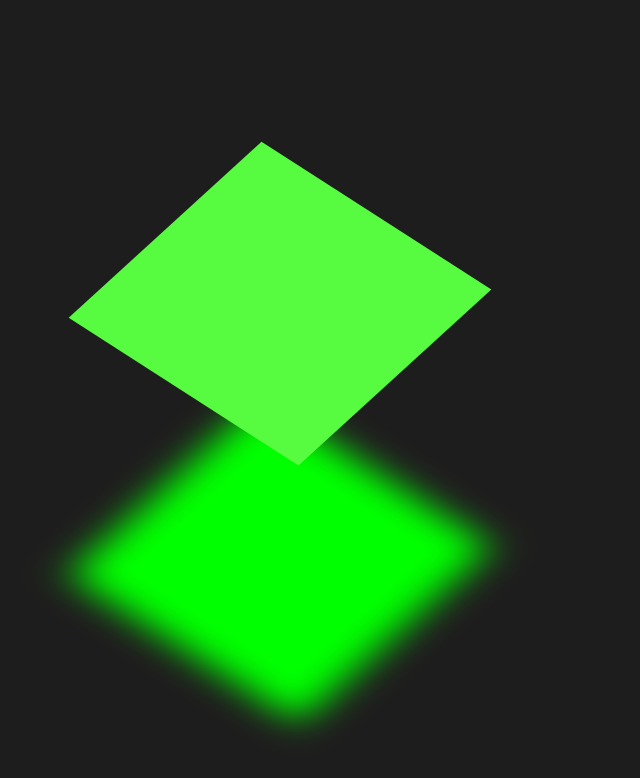
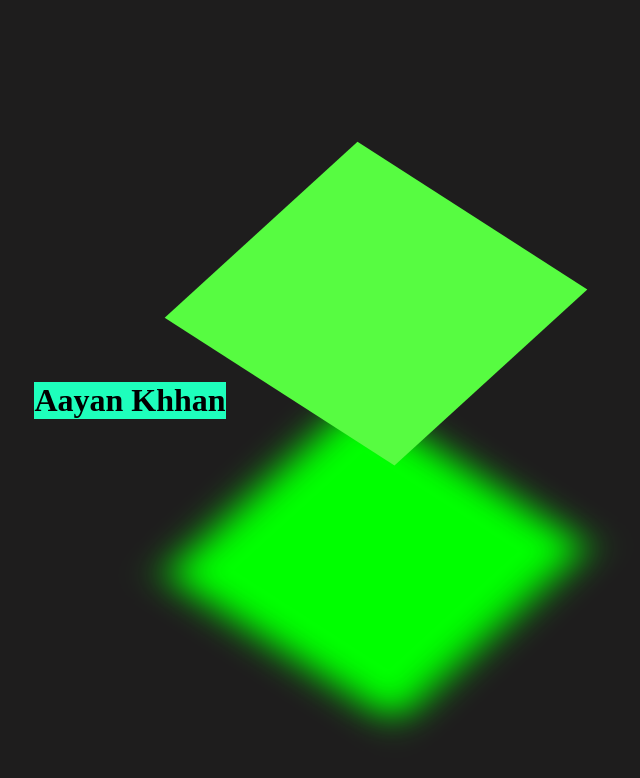
Before and after one commit to Ab-Aayan/Animation-box, a plain HTML site: page index.html in a window 1280 px wide. Shown: the whole page, without its empty margins (360-1000 px from the left). Drawn offline with Linux system fonts and the light colour scheme.

Commit message:
Update index.html

```diff
--- a/index.html
+++ b/index.html
@@ -10,6 +10,7 @@
 </head>
 
 <body>
+   <h1 style="background-color:rgb(30, 255, 188);">Aayan Khhan</h1>
   <div class="box">
     <div class="top">
 
```
